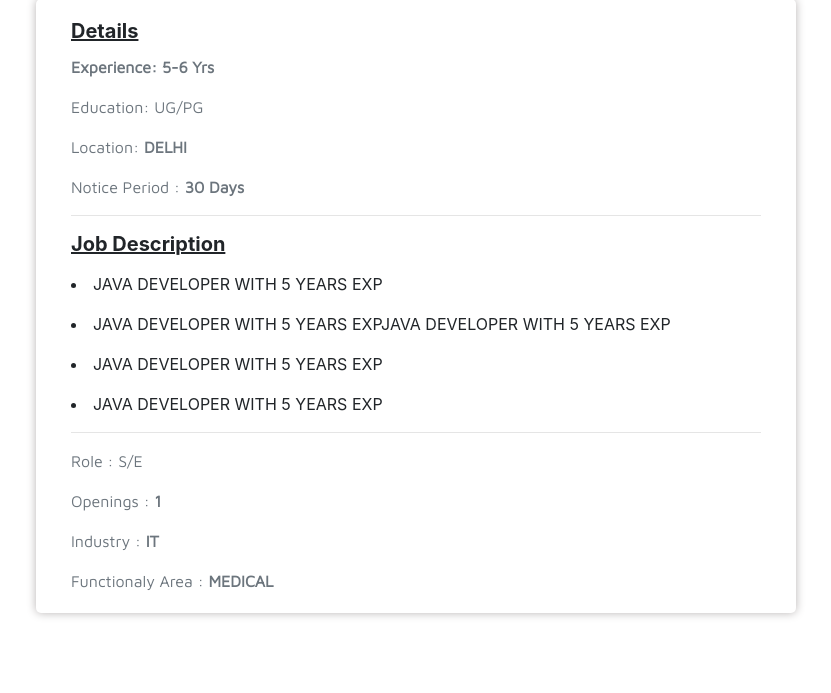
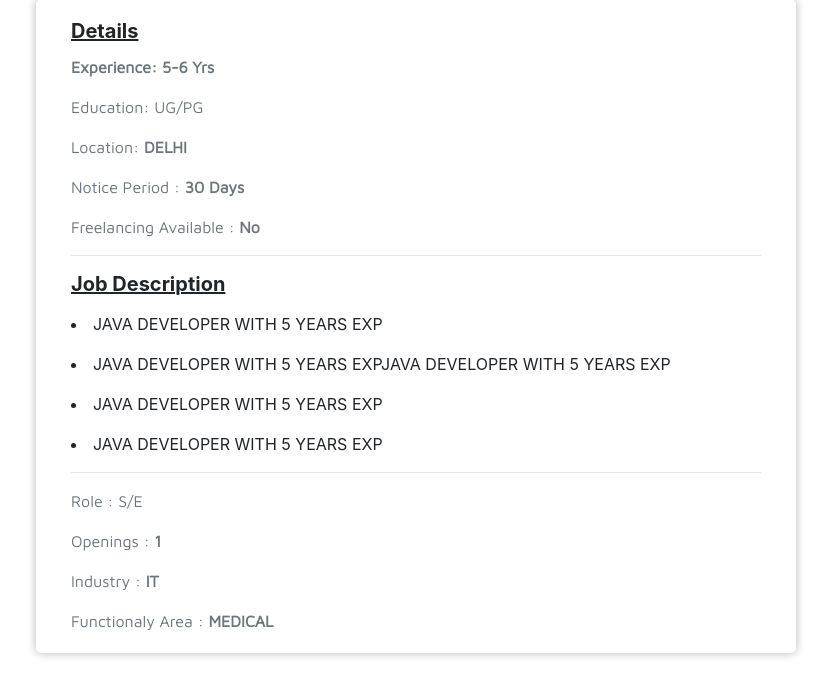
Before and after one commit to AOCINC/Aoc_Business, a Django app: page /JobDetial/2/ in a window 1280 px wide. Shown: the part 420-1113 px from the top of the page, without its empty margins (34-865 px from the left). Run offline with Django 3.2, Linux system fonts and the light colour scheme; data comes from the database, SQL or seed files in the repository; both versions use the stored data as it was after the commit; some libraries are stand-ins or nearby versions; some web fonts are replaced.

Commit message:
freelaning added

```diff
--- a/Aoc_Business/JobsApp/admin.py
+++ b/Aoc_Business/JobsApp/admin.py
@@ -21,6 +21,7 @@ class Jobs_UploadAdmin(admin.ModelAdmin):
             'Notice_Period',
             'Openings',
             'Role',
+            'Freelancing',
             'Posted_On'
 
     ]
--- a/Aoc_Business/JobsApp/forms.py
+++ b/Aoc_Business/JobsApp/forms.py
@@ -21,6 +21,7 @@ class JobUpload_Form(forms.ModelForm):
                     'Notice_Period',
                     'Openings',
                     'Role',
+                    'Freelancing'
                     # 'Posted_On',
                 ]
         widgets = {
--- a/Aoc_Business/JobsApp/models.py
+++ b/Aoc_Business/JobsApp/models.py
@@ -19,4 +19,5 @@ class Job_Upload(models.Model):
     Notice_Period = models.CharField(max_length = 250)
     Openings    = models.CharField(max_length = 250,default=1)
     Role        = models.CharField(max_length = 250,default='')
+    Freelancing = models.CharField(max_length = 250,default='No')
     Posted_On    = models.DateTimeField(default=timezone.now)
--- a/Aoc_Business/JobsApp/templates/JobsApp/JobsUpload.html
+++ b/Aoc_Business/JobsApp/templates/JobsApp/JobsUpload.html
@@ -39,6 +39,8 @@
             {{ jobsForm.Rate_Card |as_crispy_field }}
             {{ jobsForm.Education |as_crispy_field }}
             {{ jobsForm.Notice_Period |as_crispy_field }}
+            {{ jobsForm.Freelancing |as_crispy_field }}
+
 
         </div>
         <div class="col-sm">
--- a/Aoc_Business/JobsApp/templates/JobsApp/Jobs_Detials.html
+++ b/Aoc_Business/JobsApp/templates/JobsApp/Jobs_Detials.html
@@ -100,6 +100,9 @@
                     <p class="card-text text-secondary">
                         Notice Period : <b> {{ JobDetail.Notice_Period }} </b>
                     </p>
+                    <p class="card-text text-secondary">
+                      Freelancing Available : <b> {{ JobDetail.Freelancing }} </b>
+                    </p>
                     <hr>
                     <h5 class="card-title font-weight-bold "> <u> Job Description </u></h5>
                     <p class="card-text text-secondary">
--- a/Aoc_Business/JobsApp/views.py
+++ b/Aoc_Business/JobsApp/views.py
@@ -35,7 +35,7 @@ def JobsListView(request):
     if query:
         JobList = Job_Upload.objects.filter(
             Q(Designation__icontains = query.strip())
-        )
+        ).order_by('-id')
     if not Job_Upload.objects.filter(Designation__icontains = query).exists():
         messages.warning(request,'Your Searhed Result Not Found..')
     if query == '':
```
Also changed, not shown: Aoc_Business/JobsApp/migrations/0006_job_upload_freelancing.py (added), Aoc_Business/db.sqlite3.
